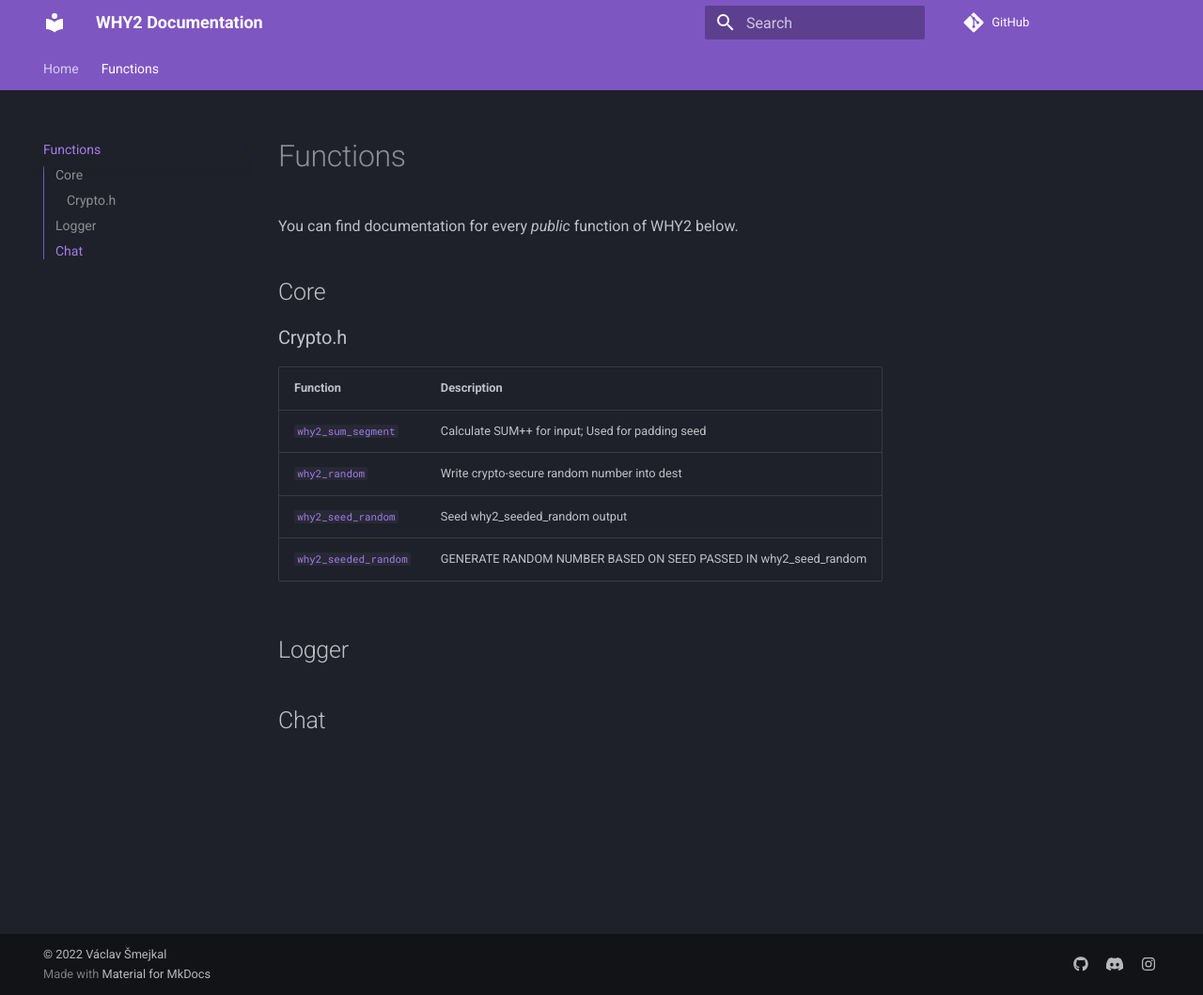
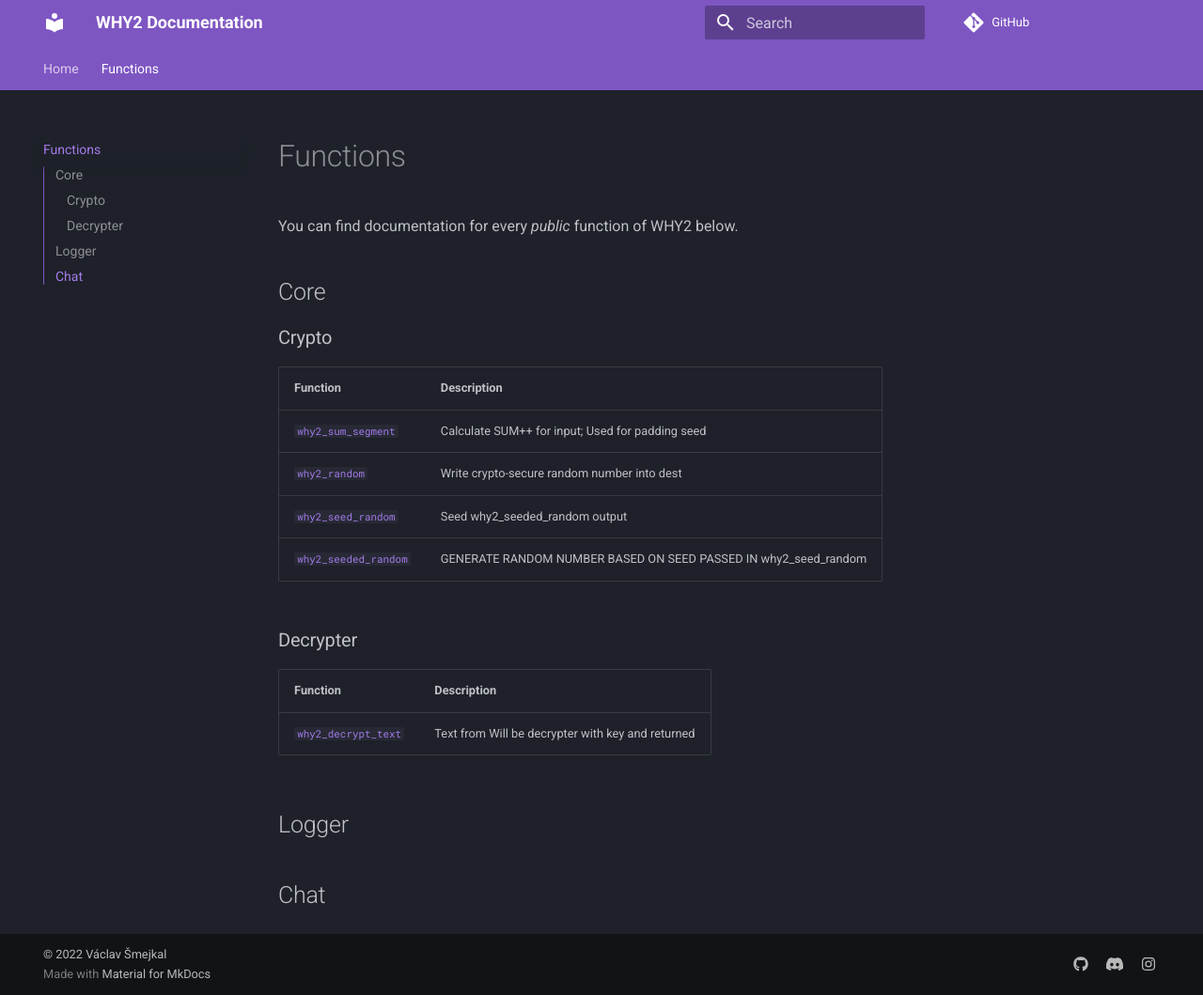
Before and after one commit to ENGO150/WHY2-docs, an MkDocs documentation site: the page built from docs/functions/index.md, in a window 1280 px wide and 1059 px high. Shown: the whole window at 94% size. Built offline with MkDocs 1.6.1 and Material for MkDocs 9.7.7, drawn with Linux system fonts in a browser that asks for light colours; comment, search, counter and statistics services are not loaded.

Commit message:
created doc for why2_decrypt_text

```diff
--- a/docs/functions/index.md
+++ b/docs/functions/index.md
@@ -22,15 +22,21 @@
 
 ## Core
 
-### Crypto.h
+### Crypto
 
-| Function                                                | Description                                      |
-| ------------------------------------------------------- | ------------------------------------------------ |
+| Function                                             | Description                                      |
+| ---------------------------------------------------- | ------------------------------------------------ |
 | [`why2_sum_segment`](./core/crypto/why2_sum_segment) | Calculate SUM++ for input; Used for padding seed |
 | [`why2_random`](./core/crypto/why2_random)           | Write crypto-secure random number into dest      |
 | [`why2_seed_random`](./core/crypto/why2_seed_random) | Seed why2_seeded_random output                   |
 | [`why2_seeded_random`](./core/crypto/why2_seeded_random) | GENERATE RANDOM NUMBER BASED ON SEED PASSED IN why2_seed_random |
 
+### Decrypter
+
+| Function                                                  | Description                                       |
+| --------------------------------------------------------- | ------------------------------------------------- |
+| [`why2_decrypt_text`](./core/decrypter/why2_decrypt_text) | Text from Will be decrypter with key and returned |
+
 ## Logger
 
 ## Chat
```
Also changed, not shown: docs/functions/core/decrypter/why2_decrypt_text.md (added, +40 -0 lines).
